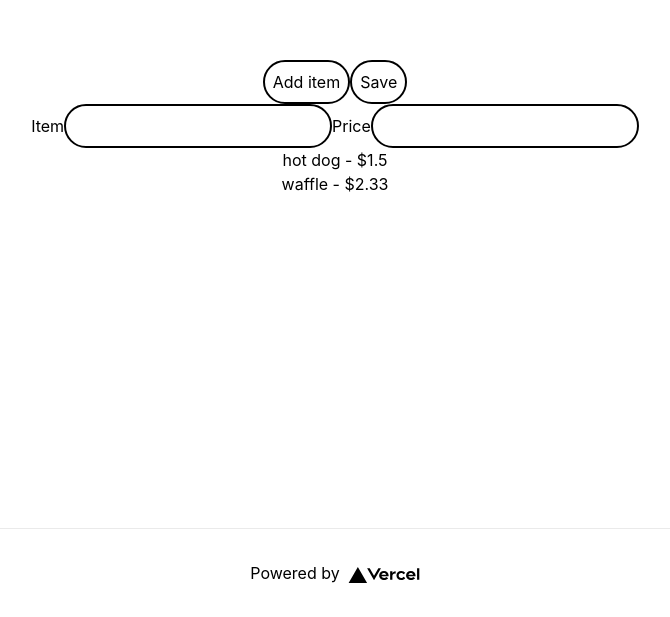
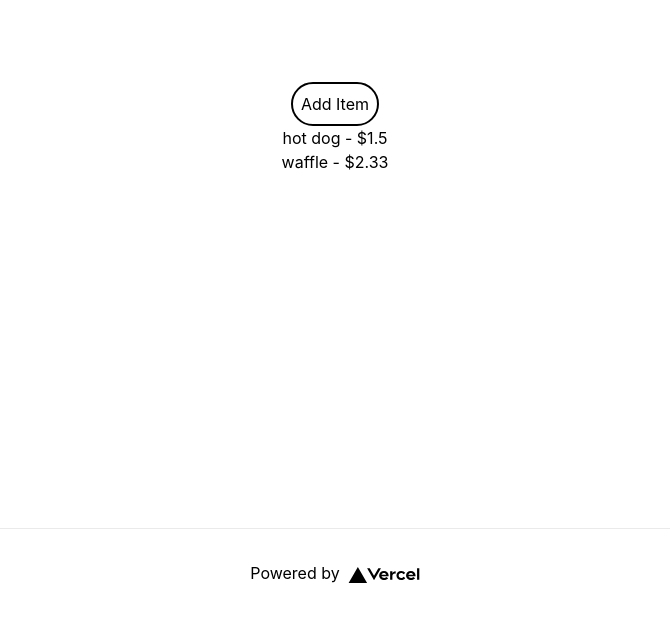
Before and after one commit to richieyi/ez-split, a Next.js app: page / in a window 1280 px wide. Shown: the part 272-889 px from the top of the page, without its empty margins (305-975 px from the left). Built offline with nearby package versions, Linux system fonts and the light colour scheme.

Commit message:
Functionality for adding new item and saving

```diff
--- a/pages/index.tsx
+++ b/pages/index.tsx
@@ -15,10 +15,16 @@ const item2 = {
   price: 2.33,
 };
 
+interface Item {
+  name: string;
+  price: number;
+}
+
 const Home: NextPage = () => {
-  const [newName, setNewName] = useState('');
-  const [newPrice, setNewPrice] = useState('');
-  const [items, setItems] = useState([item1, item2]);
+  const [newName, setNewName] = useState<string>('');
+  const [newPrice, setNewPrice] = useState<string>('');
+  const [isAddingNew, setIsAddingNew] = useState<boolean>(false);
+  const [items, setItems] = useState<Item[]>([item1, item2]);
 
   function renderItems() {
     return items.map((item, idx) => (
@@ -26,8 +32,13 @@ const Home: NextPage = () => {
     ));
   }
 
-  function saveItem() {
+  function handleAddNewItem() {
+    setIsAddingNew(!isAddingNew);
+  }
+
+  function handleSave() {
     setItems([...items, { name: newName, price: Number(newPrice) }]);
+    setIsAddingNew(!isAddingNew);
   }
 
   function handleNameChange(e) {
@@ -51,12 +62,26 @@ const Home: NextPage = () => {
 
       <main className={styles.main}>
         <div className="flex">
-          <Button title="Add item" />
-          <Button title="Save" />
+          {!isAddingNew ? (
+            <button
+              type="button"
+              className="border-2 border-black rounded-full p-2"
+              onClick={handleAddNewItem}
+            >
+              Add Item
+            </button>
+          ) : null}
+          {isAddingNew ? (
+            <button
+              type="button"
+              className="border-2 border-black rounded-full p-2"
+              onClick={handleSave}
+            >
+              Save
+            </button>
+          ) : null}
         </div>
-        {/* <Input /> */}
-        {/* <input onChange={handleNameChange} />
-        <input onChange={handlePriceChange} /> */}
+        {isAddingNew ? (
           <form>
             <label htmlFor="first">Item</label>
             <input
@@ -73,6 +98,7 @@ const Home: NextPage = () => {
               onChange={handlePriceChange}
             />
           </form>
+        ) : null}
         {renderItems()}
       </main>
 
```
Lines whose indentation alone changed are shown as unchanged.
